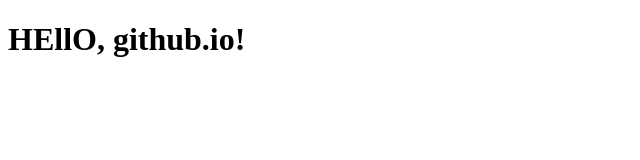
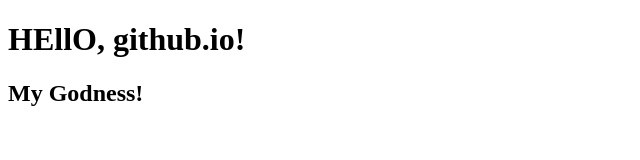
Before and after one commit to yinyanlu/yinyanlu.github.io, a plain HTML site: page index.html in a window 1280 px wide. Shown: the whole page, without its empty margins (0-640 px from the left). Drawn offline with Linux system fonts and the light colour scheme.

Commit message:
Update index.html

```diff
--- a/index.html
+++ b/index.html
@@ -10,5 +10,6 @@
 </head>
 <body>
 <h1>HEllO, github.io!</h1>
+  <h2>My Godness!</h2>
 </body>
 </html>
```
